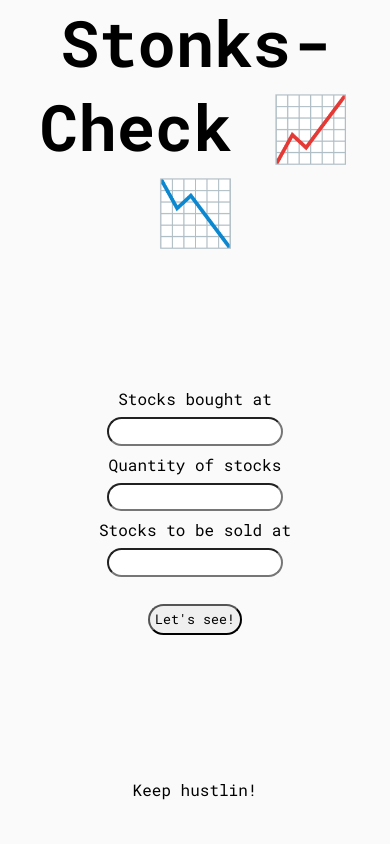
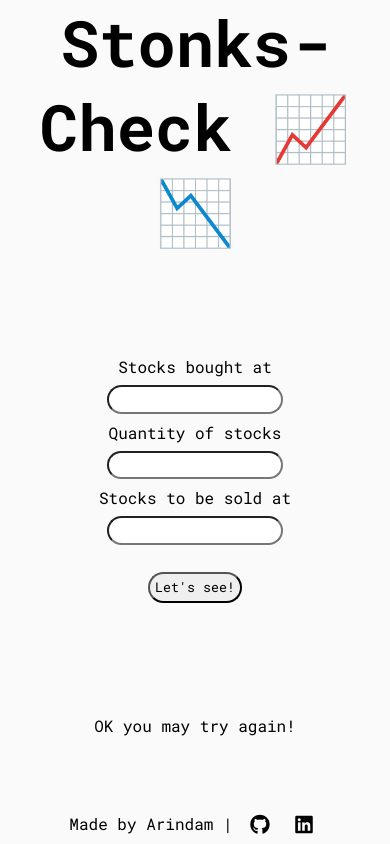
Before and after one commit to StarDustRecycled/the-stonks-web-app, a plain HTML site: page index.html in a window 390 px wide. Both pictures are taken after a click on the button "Let's see!". Drawn offline with Linux system fonts and the light colour scheme.

Commit message:
added footer

```diff
--- a/index.html
+++ b/index.html
@@ -7,6 +7,7 @@
     <meta name="viewport" content="width=device-width, initial-scale=1.0">
     <title>|Stonks-Check|</title>
     <link rel="stylesheet" href="styles.css">
+    <link rel="stylesheet" href="https://cdnjs.cloudflare.com/ajax/libs/font-awesome/6.2.1/css/all.min.css" integrity="sha512-MV7K8+y+gLIBoVD59lQIYicR65iaqukzvf/nwasF0nqhPay5w/9lJmVM2hMDcnK1OnMGCdVK+iQrJ7lzPJQd1w==" crossorigin="anonymous" referrerpolicy="no-referrer" />
 </head>
 
 <body>
@@ -28,6 +29,34 @@
     </main>
     <div id="output-container">
     </div>
+    <!-- <footer>
+        <p>Made by Arindam</p>
+        <ul class="list-unordered inline-list">
+          <li>
+            <a class="links" href="https://github.com/neogcamp/" target="_blank">
+                <i class="fab fa-github"></i></a>
+            </a>
+          </li>
+          <li>
+            <a class="links" href="https://bit.ly/tanaydiscord" target="_blank">
+                <i class="fab fa-discord"></i></a>
+            </a>
+          </li>
+          <li>
+            <a class="links" href="https://twitter.com/neogcamp" target="_blank">
+                <i class="fab fa-twitter"></i></a>
+            </a>
+          </li>
+        </ul>
+      </footer> -->
+      <footer>
+        <p>Made by
+            <a target="_blank" href="https://stardustrecycled.netlify.app"><span>Arindam</span></a>
+            <span>|</span>
+            <a target="_blank" href="https://github.com/StarDustRecycled/the-stonks-web-app"><i class="fab fa-github fa-lg"></i></a>
+            <a target="_blank" href="https://www.linkedin.com/in/ "><i class="fab fa-linkedin fa-lg"></i></a>
+        </p>
+    </footer>
     <script src="./script.js"></script>
 </body>
 
--- a/script.js
+++ b/script.js
@@ -34,7 +34,7 @@ function calculateProfitAndLoss(initial, quantity, current) {
       `Hey, the profit is ${profit} and the percent is ${profitPercentage}%`
     );
   } else {
-    showOutput(`Keep hustlin!`);
+    showOutput(`OK you may try again!`);
   }
 }
 
--- a/styles.css
+++ b/styles.css
@@ -1,5 +1,6 @@
 @import url('https://fonts.googleapis.com/css2?family=Roboto+Mono:wght@300;400;700&display=swap');
-
+@import url('https://cdnjs.cloudflare.com/ajax/libs/font-awesome/6.2.1/css/all.min.css" integrity="sha512-MV7K8+y+gLIBoVD59lQIYicR65iaqukzvf/nwasF0nqhPay5w/9lJmVM2hMDcnK1OnMGCdVK+iQrJ7lzPJQd1w==');
+/* <link rel="stylesheet" href="https://cdnjs.cloudflare.com/ajax/libs/font-awesome/6.2.1/css/all.min.css" integrity="sha512-MV7K8+y+gLIBoVD59lQIYicR65iaqukzvf/nwasF0nqhPay5w/9lJmVM2hMDcnK1OnMGCdVK+iQrJ7lzPJQd1w==" crossorigin="anonymous" referrerpolicy="no-referrer" /> */
 *{
     padding: 0;
     margin: 0;
@@ -45,3 +46,56 @@ button{
     padding: 0.35em;
     border-radius: 20px;
 }
+
+button:hover{
+    color: #fff;
+    background-color: black;
+    cursor: pointer;
+    transition: 0.15s ease-in;
+}
+
+button:active{
+    color: #fff;
+    background-color: black;
+    transform: scale(0.98);
+}
+
+/* Footer */
+
+footer {
+    text-align: center;
+    position: absolute;
+    bottom: 0;
+    left: 0;
+    right: 0;
+    padding-bottom: 10px;
+  }
+
+  footer p {
+    font-size: 1.50 rem;
+    text-align: center;
+  }
+
+  .fab {
+    margin: 0.5rem;
+  }
+
+  .footer-list {
+    margin: 1rem;
+  }
+
+  a{
+    display: inline;
+    text-decoration: none;
+    color: black;
+  }
+
+  a:hover{
+    text-decoration: underline;
+}
+
+@media screen and (max-width: 500px) {
+    main{
+        margin: 6rem auto;
+    }
+}
```
